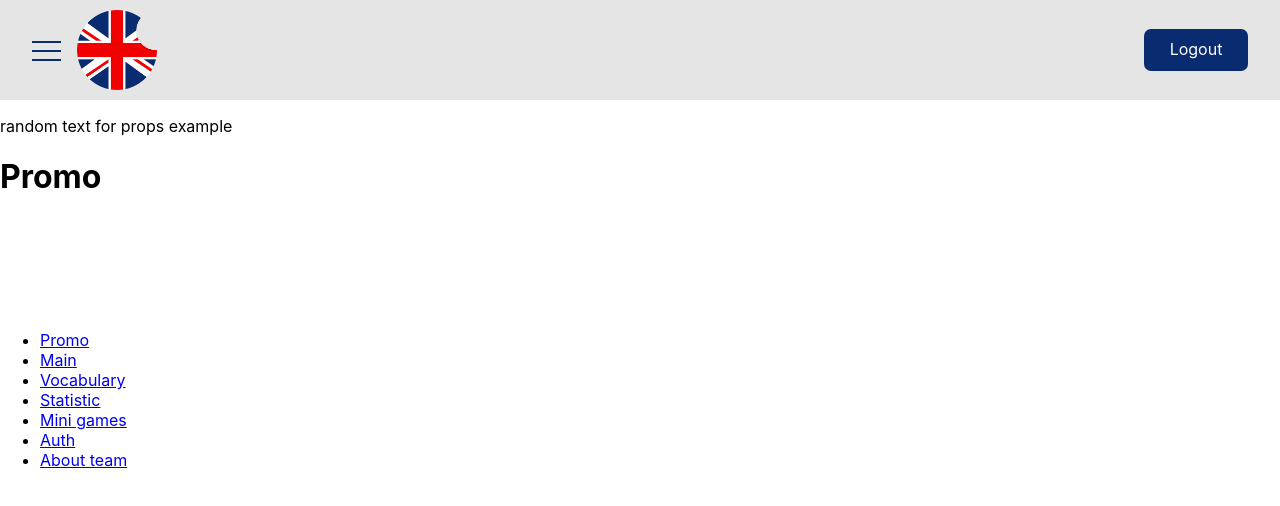
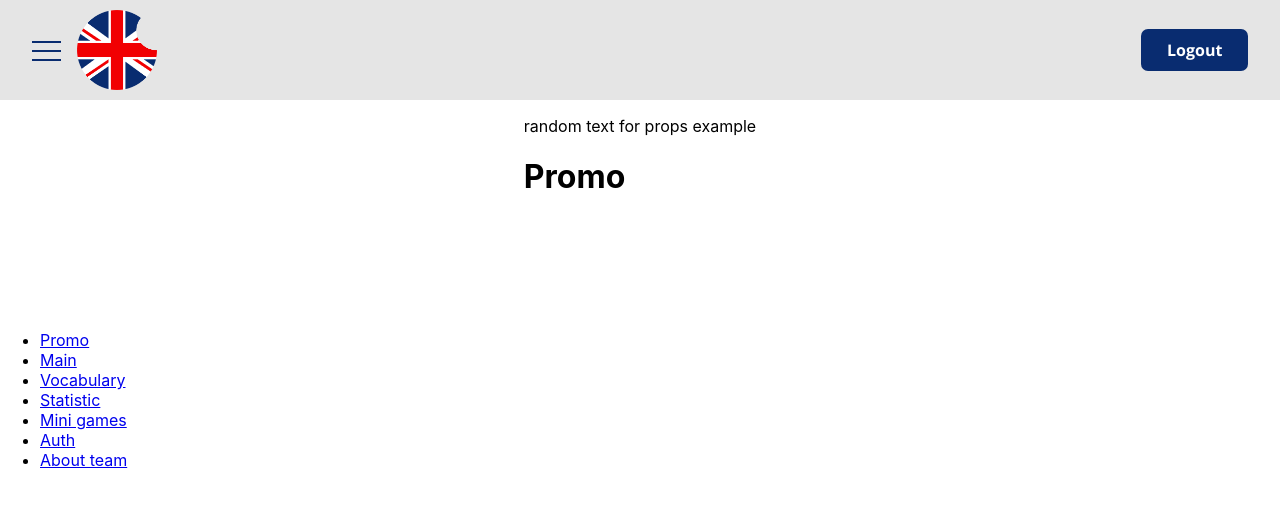
Before and after one commit to aidfromdeagland/rslang, a React app: page / in a window 1280 px wide. Built offline with nearby package versions, Linux system fonts and the light colour scheme.

Commit message:
feat: remove nav to header, change styles in  header

```diff
--- a/src/components/app.js
+++ b/src/components/app.js
@@ -4,7 +4,6 @@ import './app.scss';
 import {
     BrowserRouter as Router, Route, Switch,
 } from 'react-router-dom';
-import { Nav } from './nav/nav';
 import { Header } from './header/header';
 import { AboutTeam } from './pages/aboutTeam/aboutTeam';
 import { Auth } from './pages/auth/auth';
@@ -21,12 +20,9 @@ export class App extends Component {
         return (
             <Router>
                 <div className="App">
-                    <header>
-                        <Header />
-                        <Nav />
+                    <Header />
+                    <main>
                         <p>{text}</p>
-                    </header>
-                    <main>
                         <Switch>
                             <Route path="/auth">
                                 <Auth />
--- a/src/components/app.scss
+++ b/src/components/app.scss
@@ -1,6 +1,6 @@
 .App {
   position: relative;
-  //display: flex;
+  display: flex;
   flex-direction: column;
   justify-content: center;
   align-items: center;
--- a/src/components/header/header.js
+++ b/src/components/header/header.js
@@ -1,10 +1,13 @@
 import React, { Component } from 'react';
+import { Nav } from '../nav/nav';
 import './header.scss';
 
 export class Header extends Component {
     render() {
         return (
-            <div className="header">
+            <header className="header">
+                <Nav />
+                <div className="header__container">
                     <div className="header__navigation">
                         <div className="header__hamburger">
                             <div className="header__hamburger-open" />
@@ -15,6 +18,7 @@ export class Header extends Component {
                         Logout
                     </div>
                 </div>
+            </header>
         );
     }
 }
--- a/src/components/header/header.scss
+++ b/src/components/header/header.scss
@@ -1,13 +1,22 @@
+@font-face {
+    font-family: "OpenSans";
+    src: url("./../../assets/fonts/OpenSans-Bold.ttf");
+  }
+
 $bg-color: #e5e5e5;
 $secondary-color: #092c70;
 .header {
+    position: relative;
+    width: 100%;
+
+&__container {
     background-color: $bg-color;
     height: 100px;
-
     margin: 0 auto;
     display: flex;
     align-items: center;
     justify-content: space-between;
+}
 
     &__navigation {
         display: flex;
@@ -94,5 +103,7 @@ $secondary-color: #092c70;
         height: 30px;
         padding: 0.6rem 1.6rem 0.1rem;
         margin-right: 2rem;
-    }
+        font-family: "OpenSans", sans-serif;
+
 }
+}
```
Also changed, not shown: src/assets/fonts/OpenSans-Bold.ttf (added), src/components/nav/nav.js (indentation only). Lines whose indentation alone changed are shown as unchanged.
